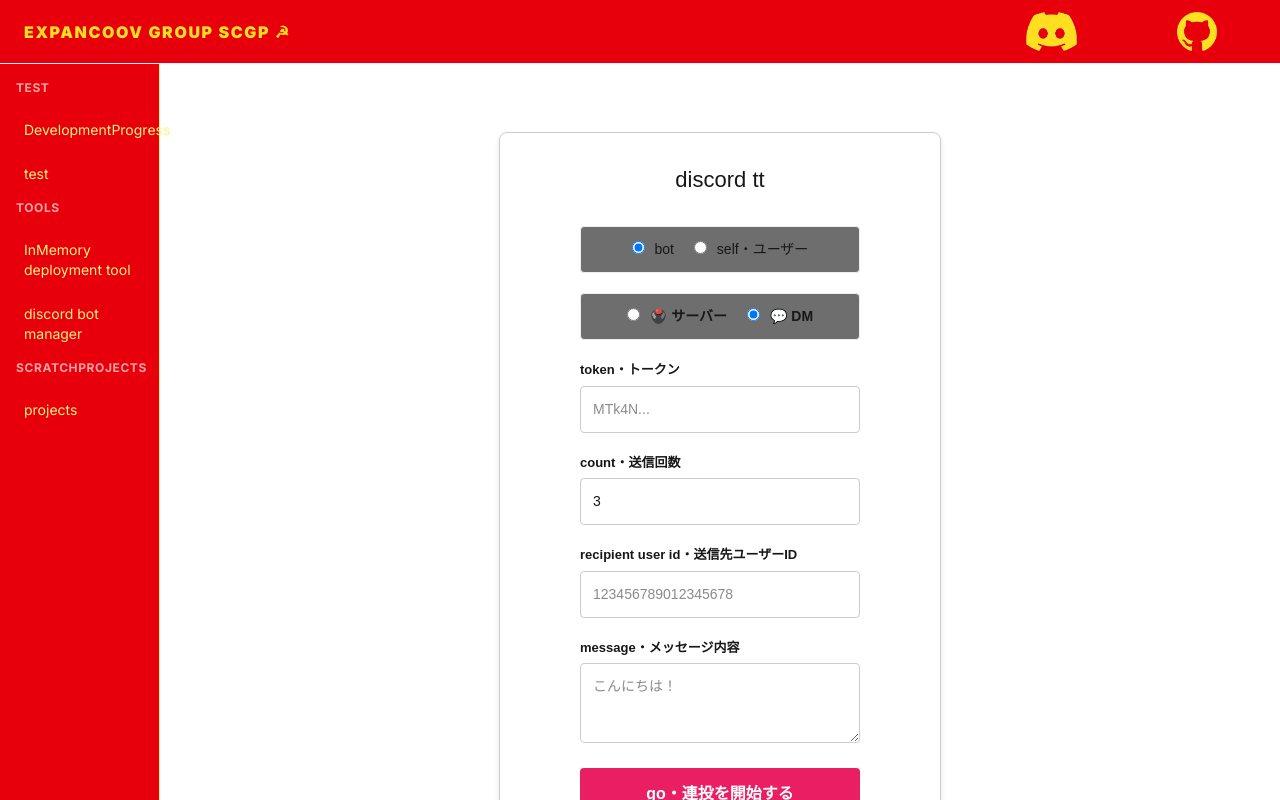
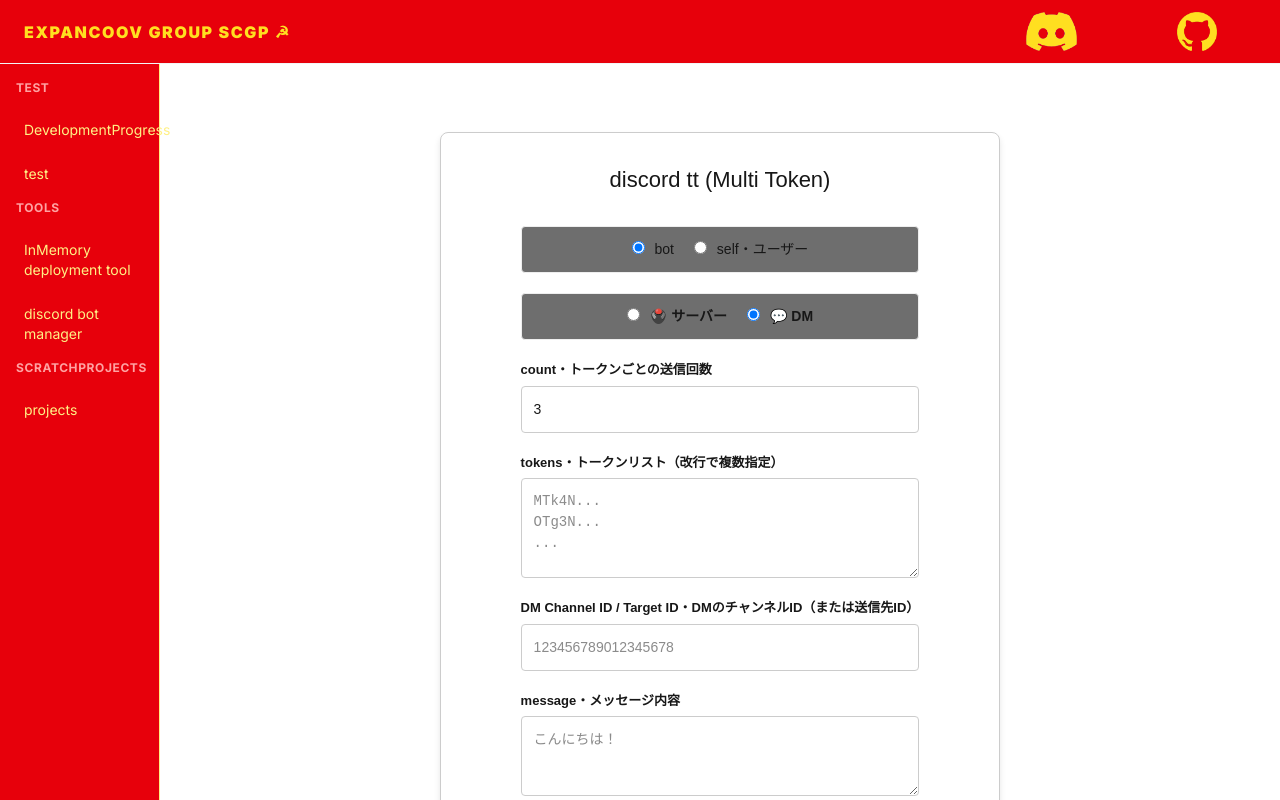
Before and after one commit to kousei085875900/scgp, a Next.js app: page /dcbotmanager in a window 1280 px wide. Both pictures are taken after a click on the label "💬 DM". Shown: the top 800 px of the page. Built offline with nearby package versions, Linux system fonts and the light colour scheme.

Commit message:
Enhance token input handling and UI updates
Refactor token handling to support multiple tokens and improve error messages.

```diff
--- a/app/dcbotmanager/page.tsx
+++ b/app/dcbotmanager/page.tsx
@@ -2,7 +2,7 @@
 import { useState } from 'react';
 
 export default function Home() {
-  const [token, setToken] = useState('');
+  const [tokensText, setTokensText] = useState('');
   const [tokenType, setTokenType] = useState('bot'); // 'bot' または 'user'
   const [sendMode, setSendMode] = useState('server'); // 'server' または 'dm'
   const [guilds, setGuilds] = useState<{ id: string; name: string }[]>([]);
@@ -10,10 +10,19 @@ export default function Home() {
   const [selectedGuild, setSelectedGuild] = useState('');
   const [statusMessage, setStatusMessage] = useState('');
 
-  // サーバー一覧の取得
+  // 入力された文字列から有効なトークンリストを抽出
+  const getTokens = () => {
+    return tokensText
+      .split('\n')
+      .map((t) => t.trim())
+      .filter((t) => t.length >= 20);
+  };
+
+  // サーバー一覧の取得（1番目のトークンで代表取得）
   const handleLoadGuilds = async () => {
-    if (token.length < 20) {
-      setStatusMessage('Error: Token is too short・トークンが短すぎます');
+    const tokens = getTokens();
+    if (tokens.length === 0) {
+      setStatusMessage('Error: 有効なトークンが入力されていません');
       return;
     }
 
@@ -25,7 +34,7 @@ export default function Home() {
     try {
       const res = await fetch('/api/send?action=getGuilds', {
         method: 'POST',
-        body: JSON.stringify({ token, tokenType }),
+        body: JSON.stringify({ token: tokens[0], tokenType }),
         headers: { 'Content-Type': 'application/json' },
       });
 
@@ -51,11 +60,12 @@ export default function Home() {
     setChannels([]);
     if (!guildId) return;
 
+    const tokens = getTokens();
     setStatusMessage('Loading channels...・チャンネル一覧を取得中...');
     try {
       const res = await fetch('/api/send?action=getChannels', {
         method: 'POST',
-        body: JSON.stringify({ token, tokenType, guildId }),
+        body: JSON.stringify({ token: tokens[0], tokenType, guildId }),
         headers: { 'Content-Type': 'application/json' },
       });
       const data = await res.json();
@@ -71,22 +81,31 @@ export default function Home() {
   // 送信処理
   const handleSubmit = async (e: React.FormEvent<HTMLFormElement>) => {
     e.preventDefault();
+    const tokens = getTokens();
+    if (tokens.length === 0) {
+      setStatusMessage('Error: 有効なトークンを入力してください');
+      return;
+    }
+
     const formData = new FormData(e.currentTarget);
-    formData.append('token', token);
-    formData.append('tokenType', tokenType);
-    formData.append('sendMode', sendMode);
+    const payload = {
+      ...Object.fromEntries(formData),
+      tokens,
+      tokenType,
+      sendMode,
+    };
 
-    setStatusMessage('Sending...・送信中...');
+    setStatusMessage(`Sending...・${tokens.length}個のトークンで送信中...`);
     try {
       const res = await fetch('/api/send?action=sendMessage', {
         method: 'POST',
-        body: JSON.stringify(Object.fromEntries(formData)),
+        body: JSON.stringify(payload),
         headers: { 'Content-Type': 'application/json' },
       });
 
       const data = await res.json();
       if (res.ok) {
-        setStatusMessage('Sent successfully!・送信成功！');
+        setStatusMessage(`Sent successfully!・完了 (${data.summary || '送信完了'})`);
         alert('Sent successfully!・送信成功！');
       } else {
         setStatusMessage(`Error: ${data.error || '送信に失敗しました'}`);
@@ -97,7 +116,6 @@ export default function Home() {
     }
   };
 
-  // 入力欄の共通スタイル
   const inputStyle: React.CSSProperties = {
     width: '100%',
     boxSizing: 'border-box',
@@ -105,39 +123,30 @@ export default function Home() {
     border: '1px solid #ccc',
     borderRadius: '4px',
     fontSize: '14px',
-
-
-
   };
 
-  // ワイド画面に対応した多列グリッド（最小幅280pxで自動分割）
   const gridRowStyle: React.CSSProperties = {
     display: 'grid',
     gridTemplateColumns: 'repeat(auto-fit, minmax(280px, 1fr))',
     gap: '20px',
-
   };
 
   return (
-    // 🟢 幅を1920px（約2倍）に拡張
-
     <main style={{ maxWidth: '1200px', margin: '20px auto', padding: '0 20px', fontFamily: 'sans-serif', boxSizing: 'border-box' }}>
       <form onSubmit={handleSubmit} style={{
         display: 'flex',
         flexDirection: 'column',
         gap: '20px',
-    padding: '30px 80px', // ★ 左右のpaddingを 30px から 80px などに広げる
+        padding: '30px 80px',
         border: '1px solid #ccc',
         borderRadius: '8px',
         boxShadow: '0 4px 6px rgba(0,0,0,0.1)',
+      }}>
+        <h3 style={{ margin: '0 0 10px 0', textAlign: 'center', fontSize: '22px' }}>discord tt (Multi Token)</h3>
 
-  }}>
-
-        <h3 style={{ margin: '0 0 10px 0', textAlign: 'center', fontSize: '22px' }}>discord tt</h3>
-
-        {/* 1段目：設定＆入力（超ワイド画面では複数要素が横一列に収まります） */}
+        {/* 1段目 */}
         <div style={gridRowStyle}>
-          {/* アカウント種別切り替え */}
+          {/* アカウント種別 */}
           <div style={{ display: 'flex', gap: '20px', alignItems: 'center', justifyContent: 'center', background: '#6E6E6E', padding: '12px', borderRadius: '4px', border: '1px solid #eee' }}>
             <label style={{ cursor: 'pointer', fontSize: '14px' }}>
               <input type="radio" name="tokenType" value="bot" checked={tokenType === 'bot'} onChange={() => setTokenType('bot')} style={{ marginRight: '6px' }} /> bot
@@ -147,7 +156,7 @@ export default function Home() {
             </label>
           </div>
 
-          {/* 送信モード切り替え */}
+          {/* 送信モード */}
           <div style={{ display: 'flex', gap: '20px', alignItems: 'center', justifyContent: 'center', background: '#6E6E6E', padding: '12px', borderRadius: '4px', border: '1px solid #eee' }}>
             <label style={{ cursor: 'pointer', fontSize: '14px', fontWeight: 'bold' }}>
               <input type="radio" name="sendMode" value="server" checked={sendMode === 'server'} onChange={() => { setSendMode('server'); setStatusMessage(''); }} style={{ marginRight: '6px' }} /> 🖲️ サーバー
@@ -157,17 +166,23 @@ export default function Home() {
             </label>
           </div>
 
-          {/* トークン入力 */}
+          {/* 送信回数 */}
           <div style={{ display: 'flex', flexDirection: 'column', gap: '6px' }}>
-            <label style={{ fontSize: '13px', fontWeight: 'bold' }}>token・トークン</label>
-            <input type="password" value={token} onChange={(e) => setToken(e.target.value)} placeholder="MTk4N..." required style={inputStyle} />
+            <label style={{ fontSize: '13px', fontWeight: 'bold' }}>count・トークンごとの送信回数</label>
+            <input name="count" type="number" min="1" defaultValue="3" required style={inputStyle} />
+          </div>
         </div>
 
-          {/* 送信回数 */}
+        {/* トークン入力欄（複数行対応） */}
         <div style={{ display: 'flex', flexDirection: 'column', gap: '6px' }}>
-            <label style={{ fontSize: '13px', fontWeight: 'bold' }}>count・送信回数</label>
-            <input name="count" type="number" min="1" defaultValue="3" required style={inputStyle} />
-          </div>
+          <label style={{ fontSize: '13px', fontWeight: 'bold' }}>tokens・トークンリスト（改行で複数指定）</label>
+          <textarea
+            value={tokensText}
+            onChange={(e) => setTokensText(e.target.value)}
+            placeholder={"MTk4N...\nOTg3N...\n..."}
+            required
+            style={{ ...inputStyle, minHeight: '100px', resize: 'vertical', fontFamily: 'monospace' }}
+          />
         </div>
 
         {/* 2段目：ターゲット選択エリア */}
@@ -200,12 +215,12 @@ export default function Home() {
           </div>
         ) : (
           <div style={{ display: 'flex', flexDirection: 'column', gap: '6px' }}>
-            <label style={{ fontSize: '13px', fontWeight: 'bold' }}>recipient user id・送信先ユーザーID</label>
-            <input name="userId" type="text" placeholder="123456789012345678" required style={inputStyle} />
+            <label style={{ fontSize: '13px', fontWeight: 'bold' }}>DM Channel ID / Target ID・DMのチャンネルID（または送信先ID）</label>
+            <input name="channelId" type="text" placeholder="123456789012345678" required style={inputStyle} />
           </div>
         )}
 
-        {/* 3段目：メッセージ内容（横幅全体） */}
+        {/* 3段目：メッセージ内容 */}
         <div style={{ display: 'flex', flexDirection: 'column', gap: '6px' }}>
           <label style={{ fontSize: '13px', fontWeight: 'bold' }}>message・メッセージ内容</label>
           <textarea name="content" placeholder="こんにちは！" required style={{ ...inputStyle, minHeight: '80px', resize: 'vertical' }} />
@@ -220,7 +235,7 @@ export default function Home() {
 
         {/* 実行ボタン */}
         <button type="submit" style={{ padding: '14px', backgroundColor: '#e91e63', color: '#fff', border: 'none', borderRadius: '4px', fontSize: '16px', fontWeight: 'bold', cursor: 'pointer', marginTop: '5px' }}>
-          go・連投を開始する
+          go・全トークンで送信を開始する
         </button>
       </form>
     </main>
```
Lines whose indentation alone changed are shown as unchanged.
